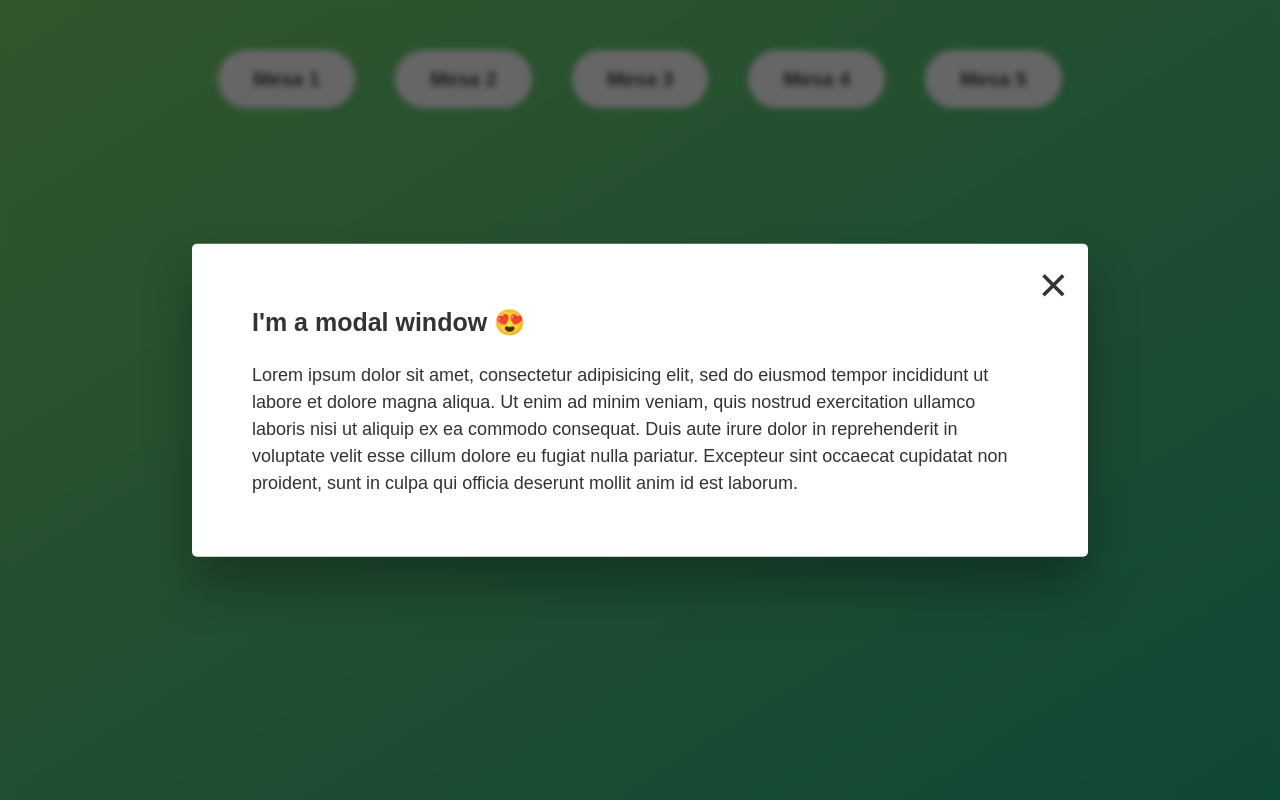
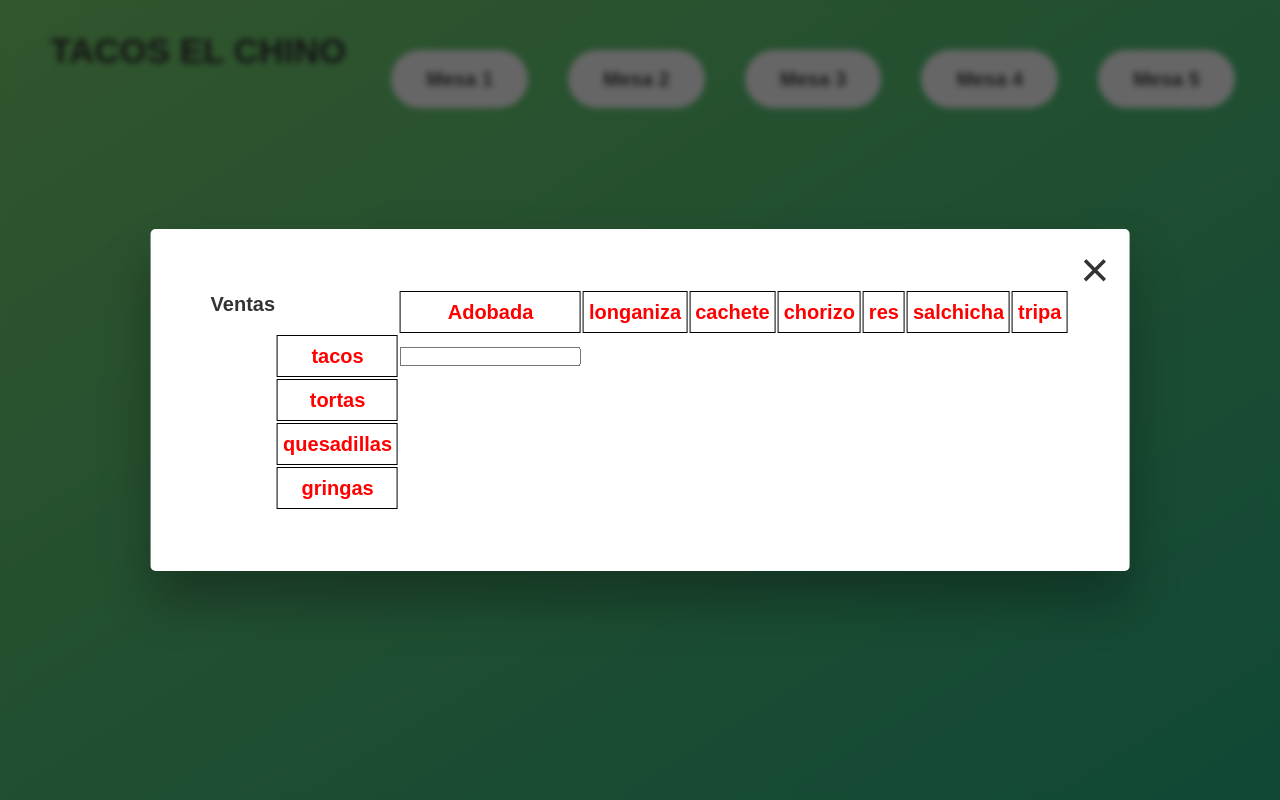
Before and after one commit to DevLuis123/Tacos, a plain HTML site: page tacos/index.html in a window 1280 px wide. Both pictures are taken after a click on the button "Mesa 1". Drawn offline with Linux system fonts and the light colour scheme.

Commit message:
Add files via upload

```diff
--- a/tacos/index.css
+++ b/tacos/index.css
@@ -1,4 +1,4 @@
-* {
+  * {
   margin: 0;
   padding: 0;
   box-sizing: inherit;
@@ -21,7 +21,7 @@ body {
   background: linear-gradient(to top left, #28b487, #7dd56f);
 }
 
-.show-modal {
+.ventana {
   font-size: 2rem;
   font-weight: 600;
   padding: 1.75rem 3.5rem;
@@ -44,13 +44,17 @@ body {
   background: none;
 }
 
-h1 {
-  font-size: 2.5rem;
-  margin-bottom: 2rem;
+
+table th,td{
+  border: 1px solid black;
 }
-
-p {
-  font-size: 1.8rem;
+th{
+  color: red;
+  font-size: 20px;
+  padding: 5px;
+}
+td{
+  border: none;
 }
 
 /* -------------------------- */
@@ -64,9 +68,10 @@ p {
   top: 50%;
   left: 50%;
   transform: translate(-50%, -50%);
-  width: 70%;
+  width: auto;
 
-  background-color: white;
+
+  background-color: rgb(255, 255, 255);
   padding: 6rem;
   border-radius: 5px;
   box-shadow: 0 3rem 5rem rgba(0, 0, 0, 0.3);
@@ -85,6 +90,14 @@ p {
 }
 
 .encabezado {
-  margin: 15px;
+  margin: 25px;
   font-size: 35px;
 }
+
+.contenedor{
+  display: flex;
+  justify-content: center;
+}
+.contenido{
+
+}
--- a/tacos/index.html
+++ b/tacos/index.html
@@ -5,27 +5,52 @@
     <meta name="viewport" content="width=device-width, initial-scale=1.0" />
     <meta http-equiv="X-UA-Compatible" content="ie=edge" />
     <link rel="stylesheet" href="index.css" />
-    <title>TACOS</title>
+    <title>Modal window</title>
   </head>
   <body>
-    <button class="show-modal">Mesa 1</button>
-    <button class="show-modal">Mesa 2</button>
-    <button class="show-modal">Mesa 3</button>
-    <button class="show-modal">Mesa 4</button>
-    <button class="show-modal">Mesa 5</button>
+    <h1 class="encabezado">TACOS EL CHINO</h1>
+
+    <button class="show-modal ventana">Mesa 1</button>
+    <button class="show-modal ventana">Mesa 2</button>
+    <button class="show-modal ventana">Mesa 3</button>
+    <button class="show-modal ventana">Mesa 4</button>
+    <button class="show-modal ventana">Mesa 5</button>
 
     <div class="modal hidden">
       <button class="close-modal">&times;</button>
-      <h1>I'm a modal window 😍</h1>
-      <p>
-        Lorem ipsum dolor sit amet, consectetur adipisicing elit, sed do eiusmod
-        tempor incididunt ut labore et dolore magna aliqua. Ut enim ad minim
-        veniam, quis nostrud exercitation ullamco laboris nisi ut aliquip ex ea
-        commodo consequat. Duis aute irure dolor in reprehenderit in voluptate
-        velit esse cillum dolore eu fugiat nulla pariatur. Excepteur sint
-        occaecat cupidatat non proident, sunt in culpa qui officia deserunt
-        mollit anim id est laborum.
-      </p>
+      <div class="contenedor">
+        <h1>Ventas</h1>
+       <br>
+        <table>
+
+          <tr>
+
+            <td
+            ></td>
+            <th>Adobada</th>
+            <th>longaniza</th>
+            <th>cachete</th>
+            <th>chorizo</th>
+            <th>res</th>
+            <th>salchicha</th>
+            <th>tripa</th>
+          </tr>
+          <tr>
+            <th>tacos</th>
+            <td><input type="text" name="cantidad"></td>
+          </tr>
+          <tr>
+            <th>tortas</th>
+          </tr>
+          <tr>
+            <th>quesadillas</th>
+          </tr>
+          <tr>
+            <th>gringas</th>
+          </tr>
+
+        </table>
+      </div>
     </div>
     <div class="overlay hidden"></div>
 
--- a/tacos/index.js
+++ b/tacos/index.js
@@ -1,14 +1,12 @@
 'use strict';
-
 const modal = document.querySelector('.modal');
+const button = document.querySelector('.close-modal');
 const overlay = document.querySelector('.overlay');
-const showModal = document.querySelectorAll('.show-modal');
-const button = document.querySelector('.close-modal');
+const showModal = document .querySelectorAll('.show-modal');
 
 const remove = function () {
-  modal.classList.remove('hidden'); //Remove the class that we put it but
-  // We not add a point because we dont select anything
-  overlay.classList.remove('hidden'); //Remove the class that we put it but
+  modal.classList.remove('hidden');
+  overlay.classList.remove('hidden');
 };
 
 const modale = function () {
@@ -19,23 +17,5 @@ const modale = function () {
 for (let i = 0; i < showModal.length; i++) {
   showModal[i].addEventListener('click', remove);
 }
-
-button.addEventListener('click', modale);
-
-overlay.addEventListener('click', modale);
-
-//KEYS
-//Key down is fired as soon as we just press down the key
-//key up only happens when we lift or finger off the keyboard
-// key press is fired continuosly as we keep our finger on a certain key
-
-//Con el evento keydown esperamos un argumento en la funcion
-//la cual viene siendo la tecla que presionemos y condicionamos a la tecla que queremos
-//en este la tecla esc y verificar si la clase hidden esta o no en la clase modal sino se la añadmimos  con la funcion hecha
-
-document.addEventListener('keydown', function (e) {
-  console.log(e.key); //para ver que el nombre de la tecla presionada
-  if (e.key === 'Escape' && !modal.classList.contains('hidden')) {
-    modale(); //llamamos a la funcion para añadirle la clase
-  }
-});
+button.addEventListener('click',  modale);
+overlay.addEventListener('click', modale );
```
